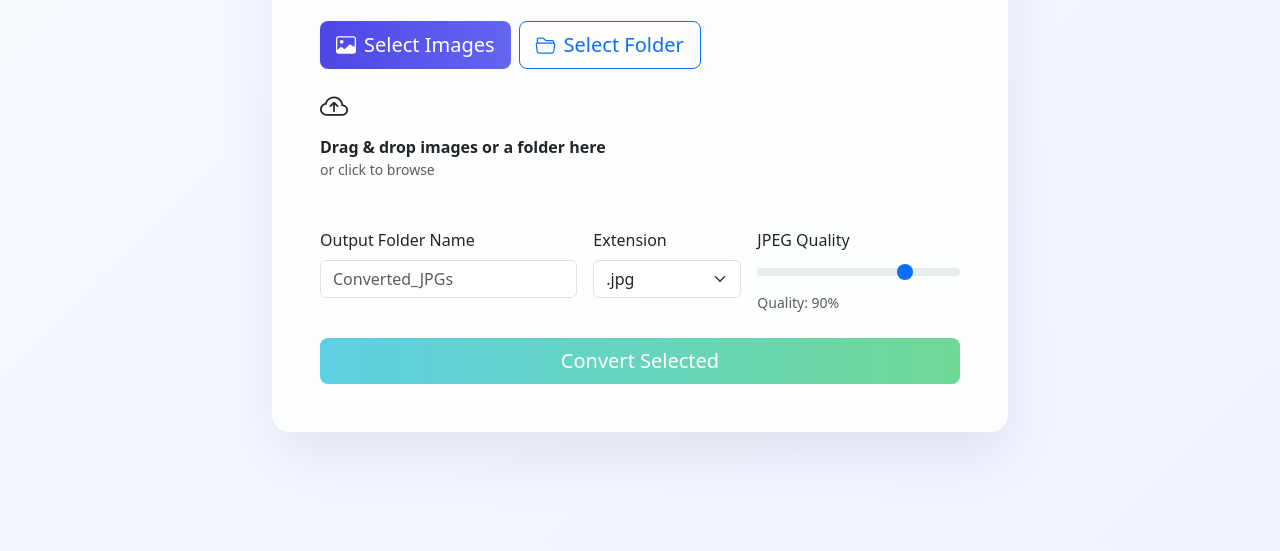
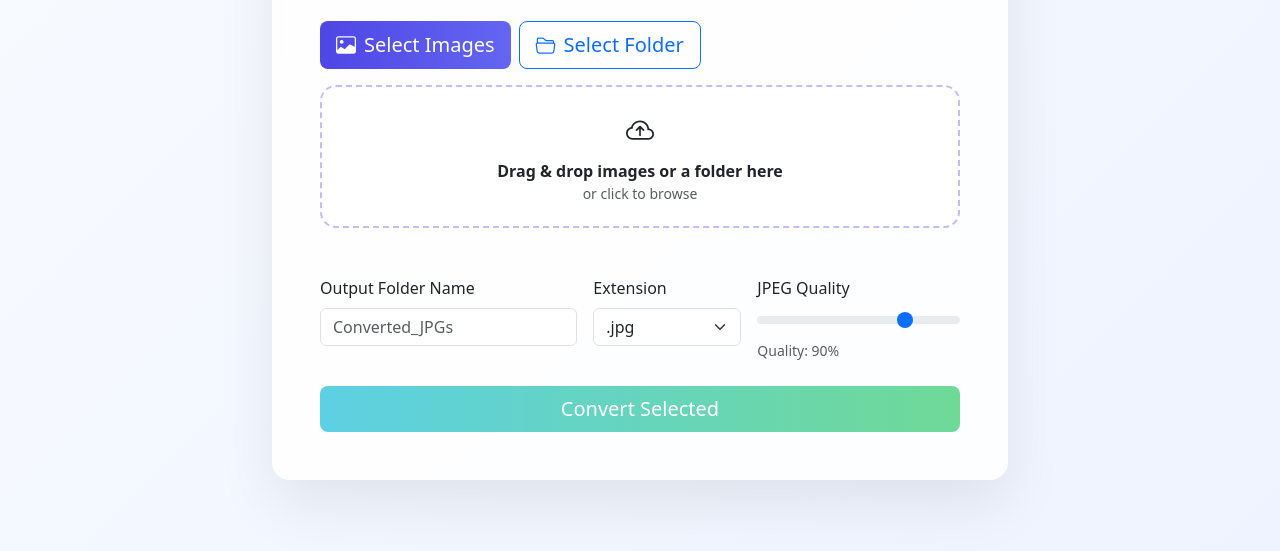
Before and after one commit to khushalsehrawat/heiccc, a plain HTML site: page index.html in a window 1280 px wide. Shown: the part 235-786 px from the top of the page. Drawn offline with nearby package versions, Linux system fonts and the light colour scheme.

Commit message:
Add drop zone styles to style.css
Added styles for drop zone and its states.

```diff
--- a/style.css
+++ b/style.css
@@ -32,6 +32,26 @@ body {
   border-radius: 10px;
 }
 
+.drop-zone {
+  border: 2px dashed rgba(79, 70, 229, 0.35);
+  border-radius: 16px;
+  background: rgba(255, 255, 255, 0.6);
+  transition: background 120ms ease, border-color 120ms ease, transform 120ms ease;
+  cursor: pointer;
+  user-select: none;
+}
+
+.drop-zone-inner {
+  padding: 22px 18px;
+  text-align: center;
+}
+
+.drop-zone.dragover {
+  border-color: rgba(79, 70, 229, 0.85);
+  background: rgba(99, 102, 241, 0.08);
+  transform: translateY(-1px);
+}
+
 .image-row {
   display: flex;
   justify-content: space-between;
```
